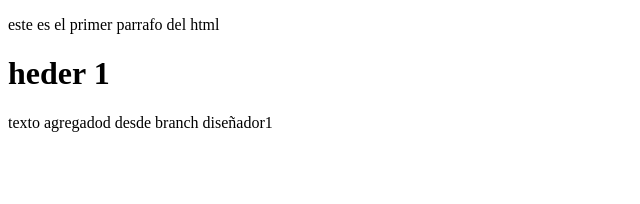
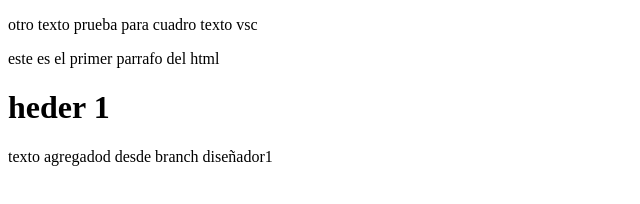
Before and after one commit to SaloJuan/PruebaVSC, a plain HTML site: page index.html in a window 1280 px wide. Shown: the whole page, without its empty margins (0-640 px from the left). Drawn offline with Linux system fonts and the light colour scheme.

Commit message:
prueba cuadro texto

```diff
--- a/index.html
+++ b/index.html
@@ -22,6 +22,11 @@
             }
             </script>
 
+
+            <p>otro texto prueba para cuadro texto vsc</p>
+
+
+
             <p>
                 este es el primer parrafo del html
 
```
